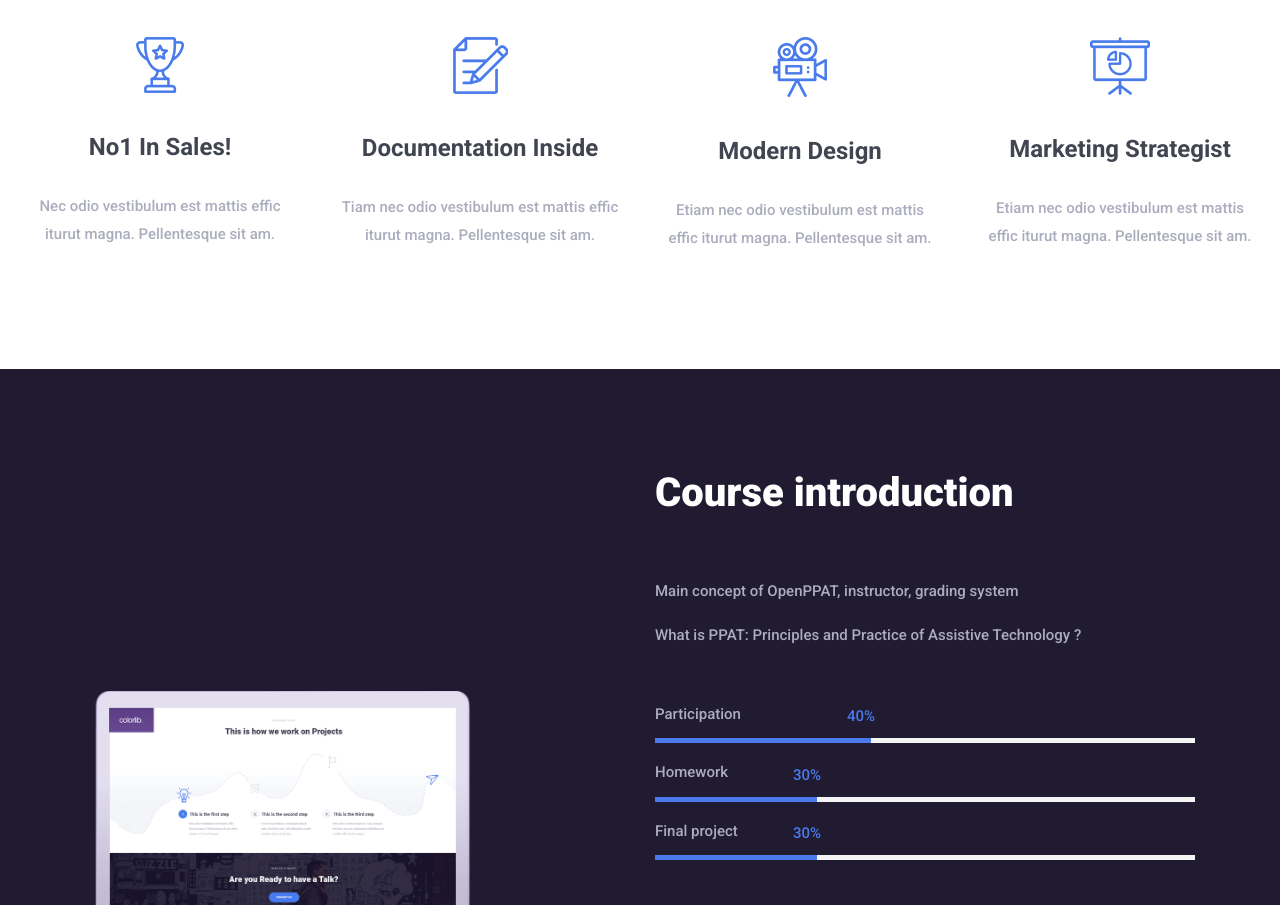
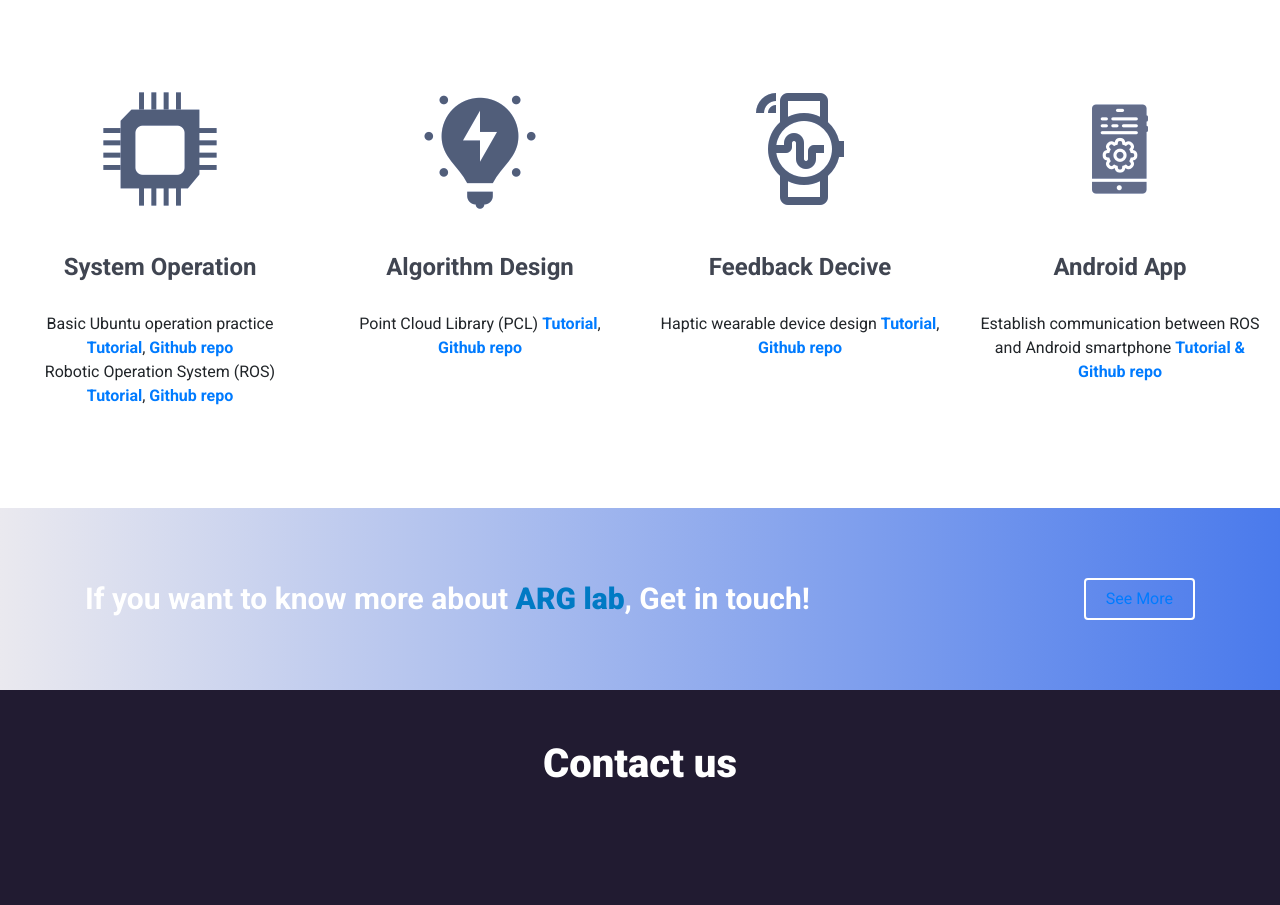
Before and after one commit to OpenPPAT/OpenPPAT.github.io, a plain HTML site: page index.html in a window 1280 px wide. Shown: the part 563-1468 px from the top of the page. Drawn offline with Linux system fonts and the light colour scheme.

Commit message:
add tutorial and github repo link

```diff
--- a/index.html
+++ b/index.html
@@ -45,9 +45,9 @@
                             <div class="collapse navbar-collapse justify-content-end" id="mosh-navbar">
                                 <ul class="navbar-nav animated" id="nav">
                                     <li class="nav-item active"><a class="nav-link" href="index.html">Home</a></li>
-                                    <li class="nav-item"><a class="nav-link" href="projects.html">Projects</a></li>
+                                   <!--  <li class="nav-item"><a class="nav-link" href="projects.html">Projects</a></li>
                                     <li class="5nav-item"><a class="nav-link" href="resources.html">Resources</a></li>
-                                    <li class="nav-item"><a class="nav-link" href="#contact">Contact</a></li>
+                                    <li class="nav-item"><a class="nav-link" href="#contact">Contact</a></li> -->
                                 </ul>
                             </div>
                         </nav>
@@ -78,52 +78,58 @@
     <!-- ***** Welcome Area End ***** -->
 
     <!-- ***** Service Area Start ***** -->
+    <div class="container h-100">
+        <div class="col-12">
+            <div class="section-heading text-center mb-0">
+                <h2>Open Source Material</h2>
+            </div>
+        </div>
+    </div>
     <section class="mosh-more-services-area d-sm-flex clearfix">
         <div class="single-more-service-area">
             <div class="more-service-content text-center wow fadeInUp" data-wow-delay=".2s">
-                <img src="img/core-img/trophy.png" alt="">
-                <h4>No1 in Sales!</h4>
-                <p>Nec odio vestibulum est mattis effic iturut magna. Pellentesque sit am.</p>
+                <img src="img/core-img/system.png" alt="">
+                <h4>System operation</h4>
+                <li>Basic Ubuntu operation practice <a href="https://drive.google.com/drive/folders/17z7SNc6CQ_mfhsz-CZh7Ir73ltpQokOz">Tutorial</a>, <a href="https://github.com/OpenPPAT/hcc-lab1">Github repo</a></li>
+                <li>Robotic Operation System (ROS) <a href="https://drive.google.com/drive/folders/1INYBM3Oox0_BamQovVF-ueuTVr6PI8-U">Tutorial</a>, <a href="https://github.com/OpenPPAT/hcc-lab2">Github repo</a></li>
             </div>
         </div>
         <div class="single-more-service-area">
             <div class="more-service-content text-center wow fadeInUp" data-wow-delay=".6s">
-                <img src="img/core-img/edit.png" alt="">
-                <h4>Documentation inside</h4>
-                <p>Tiam nec odio vestibulum est mattis effic iturut magna. Pellentesque sit am.</p>
+                <img src="img/core-img/algorithm.png" alt="">
+                <h4>Algorithm design</h4>
+                <li>Point Cloud Library (PCL) <a href="https://drive.google.com/drive/folders/1_64pEy_pGdfARJsGIv__2kLUac1j_jqd">Tutorial</a>, <a href="https://github.com/OpenPPAT/hcc-lab3">Github repo</a></li>
             </div>
         </div>
         <div class="single-more-service-area">
             <div class="more-service-content text-center wow fadeInUp" data-wow-delay="1.0s">
-                <img src="img/core-img/video-camera.png" alt="">
-                <h4>Modern Design</h4>
-                <p>Etiam nec odio vestibulum est mattis effic iturut magna. Pellentesque sit am.</p>
+                <img src="img/core-img/feedback-device.png" alt="">
+                <h4>Feedback Decive</h4>
+                <li>Haptic wearable device design <a href="https://drive.google.com/drive/folders/1-DOSF2qgtvagLPKcW-GD1b2eXH_OcXTK">Tutorial</a>, <a href="https://github.com/OpenPPAT/hcc-lab4">Github repo</a></li>
             </div>
         </div>
         <div class="single-more-service-area">
             <div class="more-service-content text-center wow fadeInUp" data-wow-delay="1.4s">
-                <img src="img/core-img/presentation.png" alt="">
-                <h4>Marketing Strategist</h4>
-                <p>Etiam nec odio vestibulum est mattis effic iturut magna. Pellentesque sit am.</p>
+                <img src="img/core-img/app-control.png" alt="">
+                <h4>Android App</h4>
+                <li>Establish communication between ROS and Android smartphone <a href="https://github.com/Duckietown-NCTU/csp_bluetooth_practice">Tutorial & Github repo</a></li>
             </div>
         </div>
     </section>
     <!-- ***** Service Area End ***** -->
 
     <!-- ***** Features Area Start ***** -->
-    <section class="mosh-features-area section_padding_100 clearfix">
+    <!-- <section class="mosh-features-area section_padding_100 clearfix">
         <div class="container">
             <div class="row justify-content-end">
                 <div class="col-12 col-md-6">
-                    <div class="section-heading">
-                        <h2>Course introduction</h2>
-                    </div>
+
                     <div class="features-content">
                         <p>Main concept of OpenPPAT, instructor, grading system</p>
                         <p>What is PPAT: Principles and Practice of Assistive Technology ?</p>
-                        <!-- Progress Bar Content Area -->
+                        Progress Bar Content Area
                         <div class="features-progress-bar mt-50">
-                            <!-- Single Progress Bar -->
+                            Single Progress Bar
                             <div class="single_progress_bar mb-15 wow fadeInUp" data-wow-delay="0.2s">
                                 <p>Participation</p>
                                 <div id="bar1" class="barfiller">
@@ -133,7 +139,7 @@
                                     <span class="fill" data-percentage="40"></span>
                                 </div>
                             </div>
-                            <!-- Single Progress Bar -->
+                            Single Progress Bar
                             <div class="single_progress_bar mb-15 wow fadeInUp" data-wow-delay="0.4s">
                                 <p>Homework</p>
                                 <div id="bar2" class="barfiller">
@@ -143,7 +149,7 @@
                                     <span class="fill" data-percentage="30"></span>
                                 </div>
                             </div>
-                            <!-- Single Progress Bar -->
+                            Single Progress Bar
                             <div class="single_progress_bar mb-15 wow fadeInUp" data-wow-delay="0.6s">
                                 <p>Final project</p>
                                 <div id="bar3" class="barfiller">
@@ -158,15 +164,15 @@
                 </div>
             </div>
         </div>
-        <!-- Feature Thumb -->
+        Feature Thumb
         <div class="features-img">
             <img src="img/bg-img/device.png" alt="">
         </div>
-    </section>
+    </section> -->
     <!-- ***** Feature Area End ***** -->
 
     <!-- ***** Workflow Area Start ***** -->
-    <section class="mosh-workflow-area section_padding_100_0 clearfix">
+    <!-- <section class="mosh-workflow-area section_padding_100_0 clearfix">
         <div class="container">
             <div class="row">
                 <div class="col-12">
@@ -187,7 +193,7 @@
                 <div class="row">
                     <div class="col-12">
                         <div class="mosh-workflow-slides owl-carousel">
-                            <!-- Single Service Area -->
+                            Single Service Area
                             <div class="single-workflow-area d-flex">
                                 <h2>1.</h2>
                                 <div class="workflow-content ml-15">
@@ -195,7 +201,7 @@
                                     <p>Etiam nec odio vestibulum est mattis effic iturut magna. Pellentesque sit am et tellus blandit. Etiam nec odio vestibul.</p>
                                 </div>
                             </div>
-                            <!-- Single Service Area -->
+                            Single Service Area
                             <div class="single-workflow-area d-flex">
                                 <h2>2.</h2>
                                 <div class="workflow-content ml-15">
@@ -203,7 +209,7 @@
                                     <p>Etiam nec odio vestibulum est mattis effic iturut magna. Pellentesque sit am et tellus blandit. Etiam nec odio vestibul.</p>
                                 </div>
                             </div>
-                            <!-- Single Service Area -->
+                            Single Service Area
                             <div class="single-workflow-area d-flex">
                                 <h2>3.</h2>
                                 <div class="workflow-content ml-15">
@@ -211,7 +217,7 @@
                                     <p>Etiam nec odio vestibulum est mattis effic iturut magna. Pellentesque sit am et tellus blandit. Etiam nec odio vestibul.</p>
                                 </div>
                             </div>
-                            <!-- Single Service Area -->
+                            Single Service Area
                             <div class="single-workflow-area d-flex">
                                 <h2>4.</h2>
                                 <div class="workflow-content ml-15">
@@ -224,7 +230,7 @@
                 </div>
             </div>
         </div>
-    </section>
+    </section> -->
     <!-- ***** Service Area End ***** -->
 
     <!-- ##### CTA Area Start ##### -->
--- a/style.css
+++ b/style.css
@@ -691,7 +691,10 @@ img {
     box-shadow: 0 10px 20px 10px rgba(0, 0, 0, 0.1);
 }
 
-.more-service-content > img {
+.more-service-content >img {
+    -webkit-filter: opacity(.5) drop-shadow(0 0 0 #4a7aec);
+    filter: opacity(.5) drop-shadow(0 0 0 #4a7aec);
+    /*: #5080ED;*/
     margin-bottom: 40px;
 }
 
```
Also changed, not shown: img/core-img/algorithm.png (added), img/core-img/app-control.png (added), img/core-img/feedback-device.png (added), img/core-img/system.png (added).
